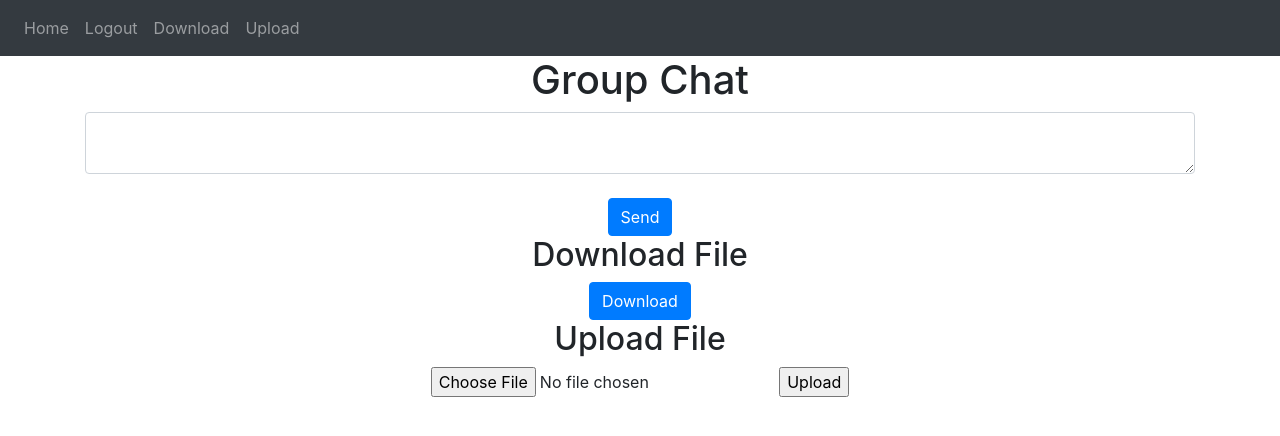
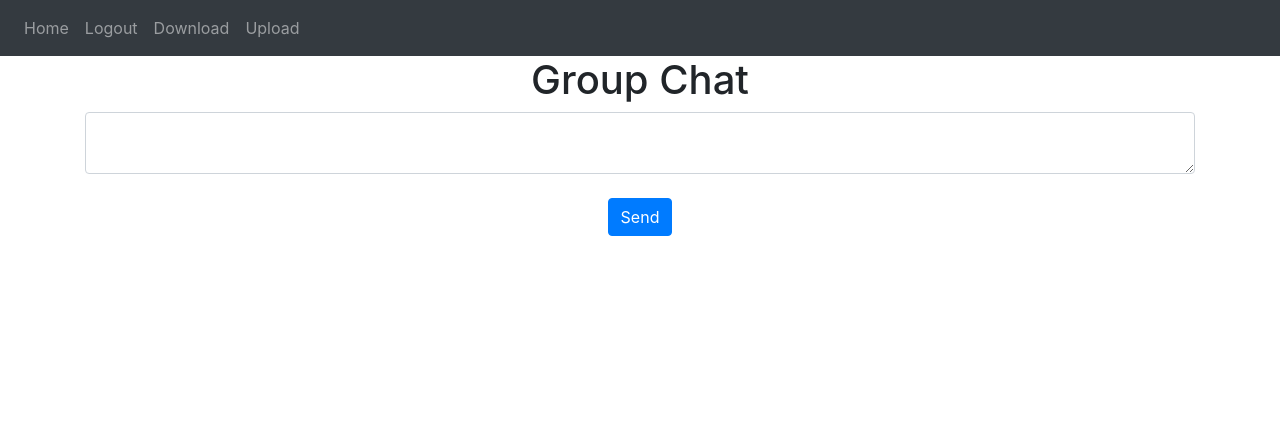
Before and after one commit to xhoodie123/iBox-Flask-, a Flask app: page / in a window 1280 px wide. Shown: the top 436 px of the page. Run offline with Flask 2, Linux system fonts and the light colour scheme; the visitor is signed in with stand-in values (Sample User, id 1); data comes from the database, SQL or seed files in the repository; data that the repository does not hold is empty; some libraries are stand-ins or nearby versions.

Commit message:
UI tweaks

```diff
--- a/website/templates/base.html
+++ b/website/templates/base.html
@@ -22,7 +22,7 @@
         <a class="nav-item nav-link" id="home" href="/">Home</a>
         <a class="nav-item nav-link" id="logout" href="/logout">Logout</a>
         <!-- add download/upload section -->
-        <a class="nav-item nav-link" id="download-file" href="/downloadfile/<path:filename>">Download</a>
+        <a class="nav-item nav-link" id="download-file" href="/downloadfile/<filename>">Download</a>
         <a class="nav-item nav-link" id="upload-file" href="/uploadfile">Upload</a>
         {%else%}
         <!-- show them these pages -->
--- a/website/templates/home.html
+++ b/website/templates/home.html
@@ -19,27 +19,4 @@
     <button type="submit" class="btn btn-primary">Send</button> <!-- create button for notes form-->
   </div>
 </form>
-
-<div align="center">
-  <h2>Download File</h2>
-
-  <body class="body">
-    <div class="container" align="center">
-      <!-- changed some button asethetics -->
-      <a href="/return-files/{{value}}" target="blank"><button class='btn btn-primary'>Download</button></a>
-    </div>
-  </body>
-</div>
-
-<div align="center">
-  <!-- fixed! -->
-  <h2>Upload File</h2>
-  <form action="" method=post enctype=multipart/form-data>
-    <p><input type=file name=file>
-      <input type=submit value=Upload>
-    </p>
-  </form>
-</div>
-
-
 {% endblock %}
--- a/website/views.py
+++ b/website/views.py
@@ -44,7 +44,7 @@ def delete_note():
     return jsonify({})  # return empty response
 
 
-@views.route('/uploadfile/<path:filename>', methods=['GET', 'POST'])
+@views.route('/uploadfile', methods=['GET', 'POST'])
 def upload_file():
     if request.method == 'POST':
         #added
@@ -74,15 +74,14 @@ def upload_file():
 # download API section
 
 
-@views.route("/downloadfile/<path:filename>", methods=['GET'])
+@views.route('/downloadfile/<filename>', methods=['GET'])
 def download_file(filename):
     return render_template('download_file.html', user = current_user, value = filename)
 
-
-@views.route('/return-files/<path:filename>')
+@views.route('/return-files/<filename>')
 def return_files_tut(filename):
     file_path = UPLOAD_FOLDER + filename
-    return send_file(file_path, as_attachment=True, attachment_filename='')
+    return send_file(file_path, as_attachment=True, attachment_filename='IMG_4237')
 # end download api section
 
 #@views.route("/files")
```
